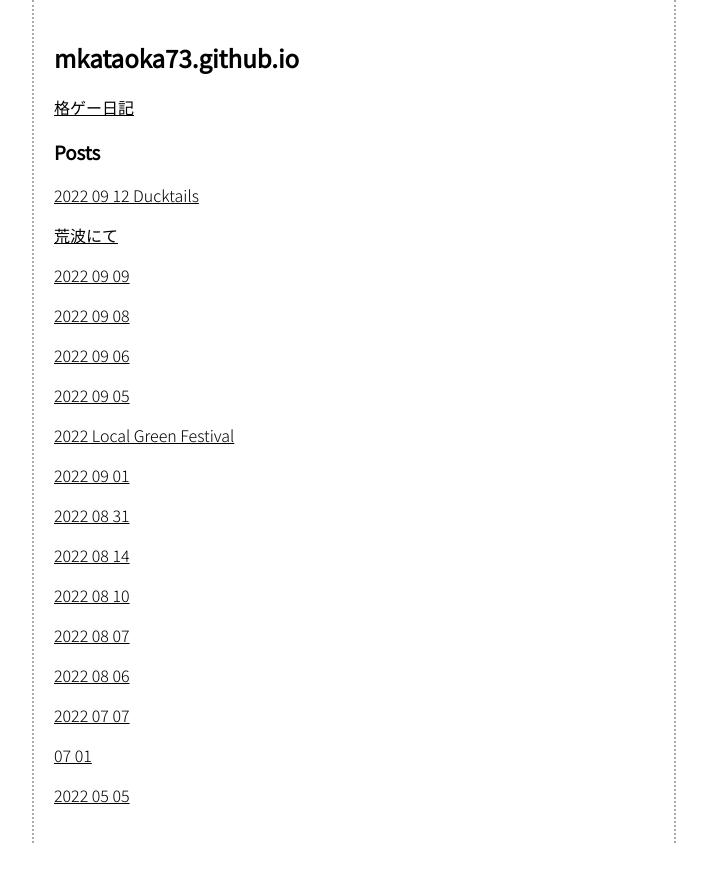
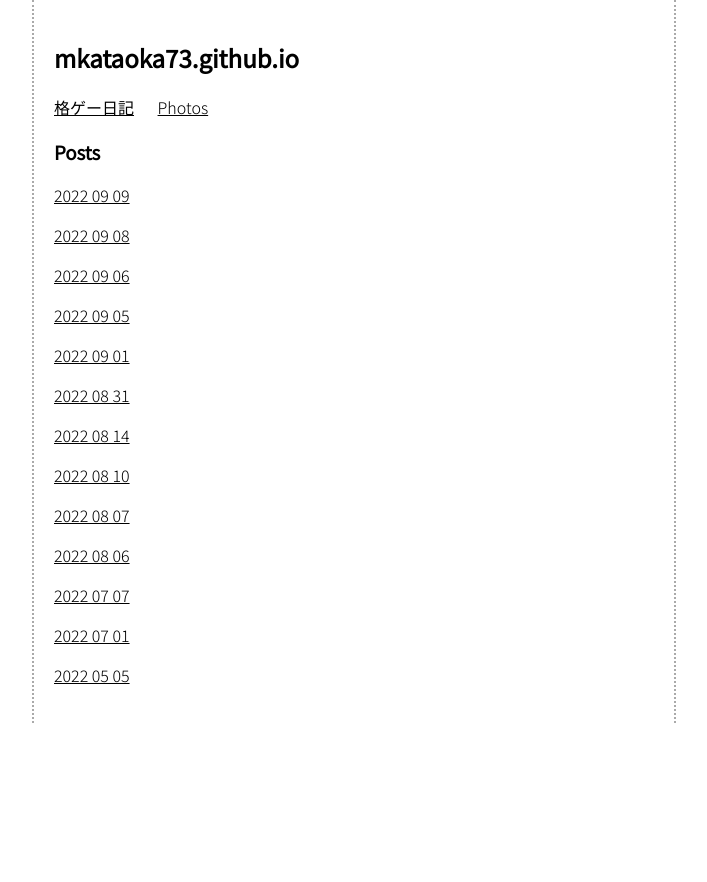
Before and after one commit to mkataoka73/mkataoka73.github.io, a Jekyll site: the page built from index.md, in a window 1280 px wide. Shown: the top 882 px of the page, without its empty margins (286-993 px from the left). Built offline with Jekyll 4.4.1, drawn with Linux system fonts in a browser that asks for light colours.

Commit message:
Fix title and Add index for photo pages

```diff
--- a/_posts/photos/2022-09-04-2022-09-04-Local-Green-Fes-Minatomirai.md
+++ b/_posts/photos/2022-09-04-2022-09-04-Local-Green-Fes-Minatomirai.md
@@ -1,7 +1,7 @@
 ---
 layout: post
-title: 2022 Local Green Festival
 image: photos/green_fes/logo.jpg
+title: Local Green Fes
 ---
 
 ![title](/assets/images/photos/green_fes/title.jpg)
--- a/_posts/photos/2022-09-11-2022-09-11.md
+++ b/_posts/photos/2022-09-11-2022-09-11.md
@@ -1,6 +1,6 @@
 ---
 layout: post
-title: 荒波にて
+title: Aranami
 image: photos/aranami.jpg
 ---
 
--- a/_sass/main.scss
+++ b/_sass/main.scss
@@ -48,3 +48,8 @@ img {
 .book-cover {
   width: 300px;
 }
+
+.navs {
+  display: inline-block;
+  margin-left: 20px;
+}
--- a/index.md
+++ b/index.md
@@ -6,9 +6,12 @@ title: "Index"
 ## mkataoka73.github.io
 
 [格ゲー日記](https://mkataoka73.github.io/fg){:target="_blank"}
+[Photos](/photos){:.navs}
 
 ### Posts
 
 {% for post in site.posts %}
+  {% unless post.path contains "photos" %}
   [{{ post.title }}]({{ post.url }})
+  {% endunless %}
 {% endfor %}
```
Also changed, not shown: _posts/2022-09-09-2022-09-09.md (+0 -1 lines), _posts/photos/2022-09-12-2022-09-12-ducktails.md (+1 -0 lines), photos.md (added, +12 -0 lines), _posts/2022-07-01-2022-07-01.md (renamed from _posts/2022-07-01-07-01.md), 1 other file.
